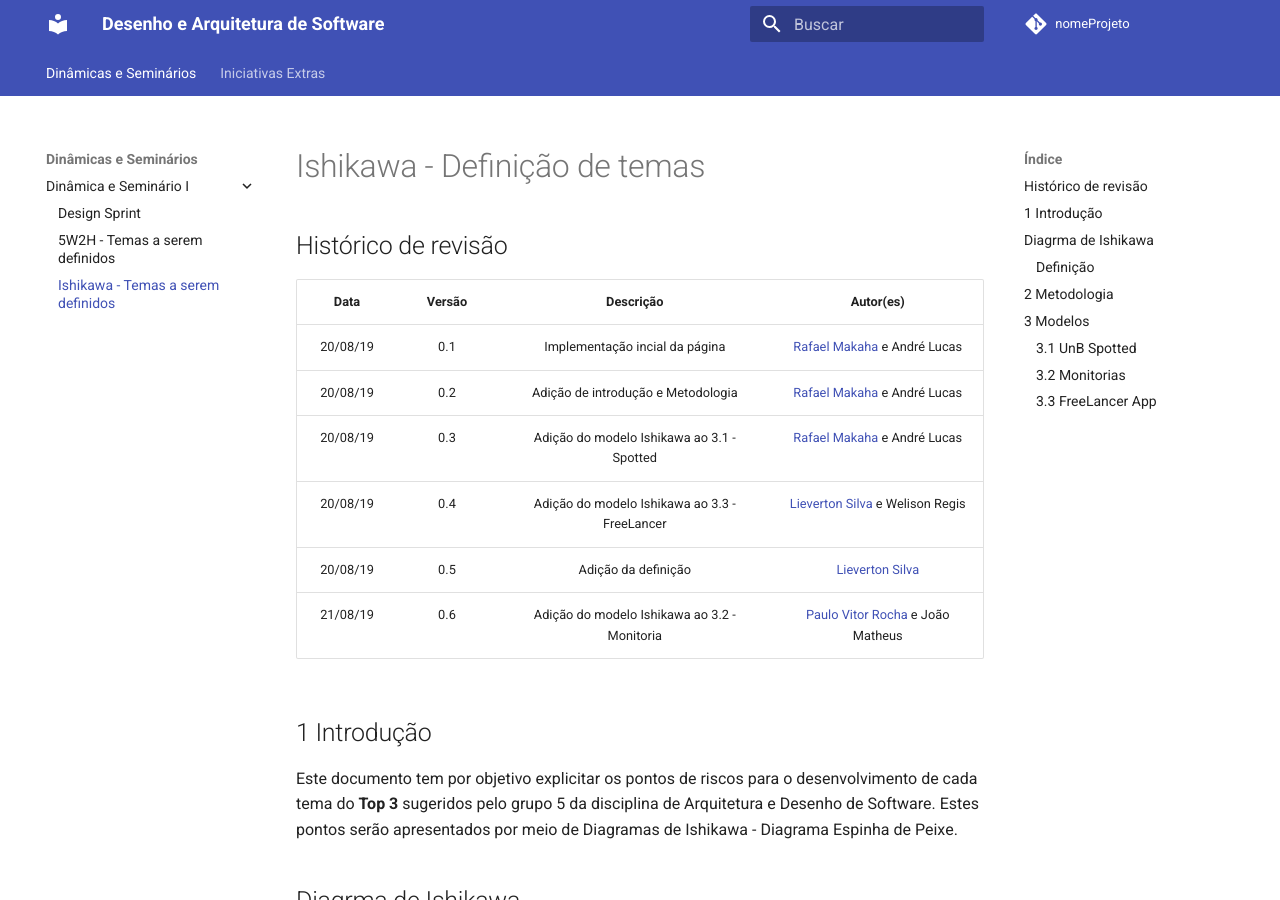
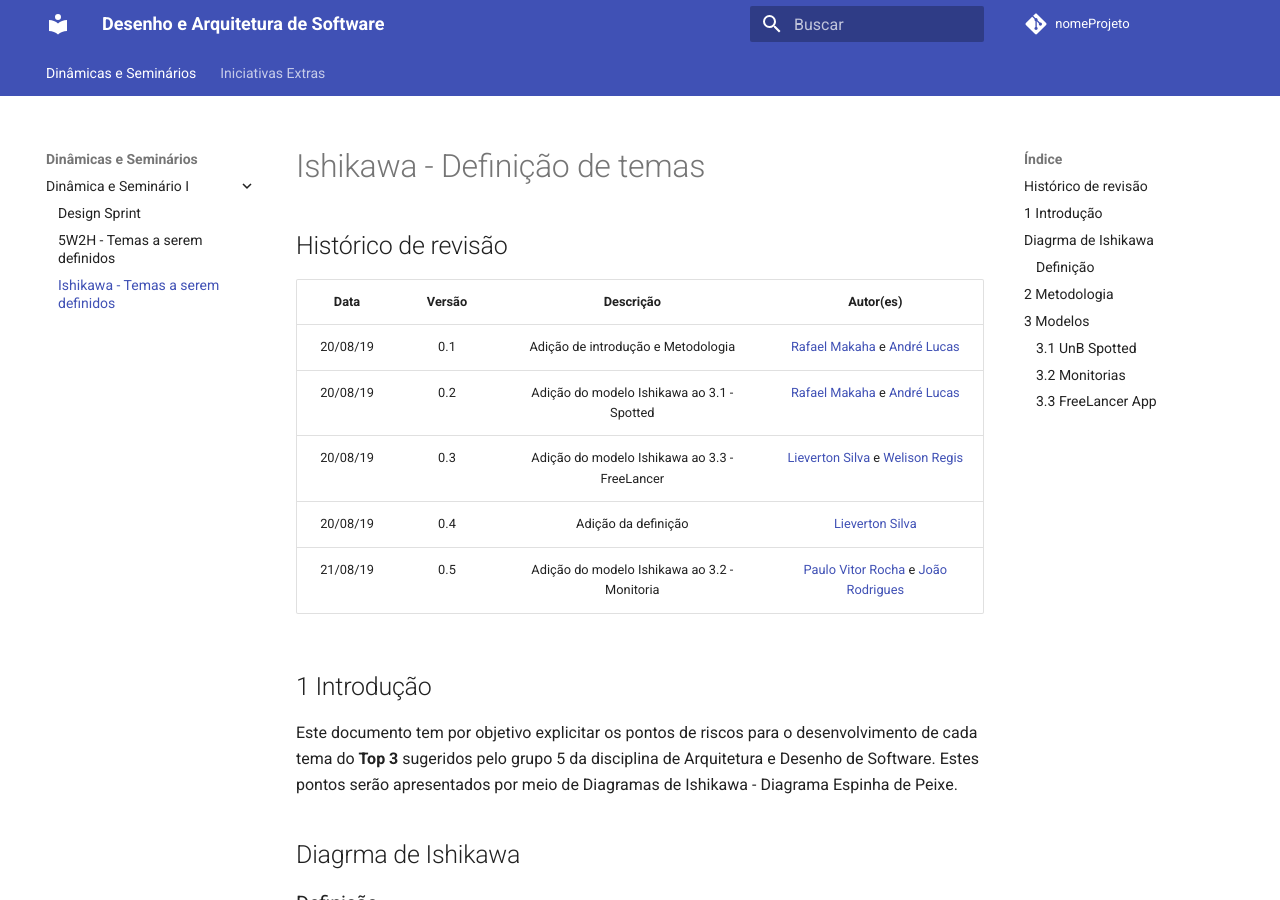
Before and after one commit to 2019-2-arquitetura-desenho/wiki, an MkDocs documentation site: the page built from docs/dinamica_seminario_I/ishikawa.md, in a window 1280 px wide and 900 px high. Built offline with MkDocs 1.6.1 and Material for MkDocs 9.7.7, drawn with Linux system fonts in a browser that asks for light colours; comment, search, counter and statistics services are not loaded; old or Windows-style settings are respelled for this version of MkDocs.

Commit message:
Add links to github profiles.

```diff
--- a/docs/dinamica_seminario_I/ishikawa.md
+++ b/docs/dinamica_seminario_I/ishikawa.md
@@ -4,12 +4,11 @@
 
 | Data | Versão | Descrição | Autor(es)|
 |:----:|:------:|:---------:|:--------:|
-| 20/08/19 | 0.1 | Implementação incial da página | [Rafael Makaha](http://github.com/rafaelmakaha) e André Lucas |
-| 20/08/19 | 0.2 | Adição de introdução e Metodologia | [Rafael Makaha](http://github.com/rafaelmakaha) e André Lucas |
-| 20/08/19 | 0.3 | Adição do modelo Ishikawa ao 3.1 - Spotted | [Rafael Makaha](http://github.com/rafaelmakaha) e André Lucas |
-| 20/08/19 | 0.4 | Adição do modelo Ishikawa ao 3.3 - FreeLancer | [Lieverton Silva](https://github.com/lievertom) e Welison Regis |
-| 20/08/19 | 0.5 | Adição da definição | [Lieverton Silva](https://github.com/lievertom) |
-| 21/08/19 | 0.6 | Adição do modelo Ishikawa ao 3.2 - Monitoria | [Paulo Vitor Rocha](https://github.com/PauloVitorRocha) e João Matheus |
+| 20/08/19 | 0.1 | Adição de introdução e Metodologia | [Rafael Makaha](http://github.com/rafaelmakaha) e [André Lucas](https://github.com/andrelucax) |
+| 20/08/19 | 0.2 | Adição do modelo Ishikawa ao 3.1 - Spotted | [Rafael Makaha](http://github.com/rafaelmakaha) e [André Lucas](https://github.com/andrelucax) |
+| 20/08/19 | 0.3 | Adição do modelo Ishikawa ao 3.3 - FreeLancer | [Lieverton Silva](https://github.com/lievertom) e [Welison Regis](https://github.com/WelisonR) |
+| 20/08/19 | 0.4 | Adição da definição | [Lieverton Silva](https://github.com/lievertom) |
+| 21/08/19 | 0.5 | Adição do modelo Ishikawa ao 3.2 - Monitoria | [Paulo Vitor Rocha](https://github.com/PauloVitorRocha) e [João Rodrigues](https://github.com/rjoao) |
 
 ## 1 Introdução
 
@@ -26,7 +25,7 @@ No gerenciamento de projetos, assim como em qualquer área, existem problemas qu
 ## 2 Metodologia
 
 Para a elaboração dos Diagramas de Ishikawa foram utilizados os conhecimentos adquiridos na disciplina de Requisitos de Software da Universidade de Brasília, bem como os de Arquitetura e Desenho de Software.
-Fora utilizada, também, a ferramenta [canva.com](www.canva.com) para a elaboração dos modelos, a seguir, apresentados.
+Fora utilizada, também, a ferramenta [canva.com](https://www.canva.com) para a elaboração dos modelos, a seguir, apresentados.
 
 ## 3 Modelos
 
```
Also changed, not shown: docs/dinamica_seminario_I/5W2H.md (+4 -4 lines), docs/dinamica_seminario_I/design_sprint.md (+2 -2 lines).
